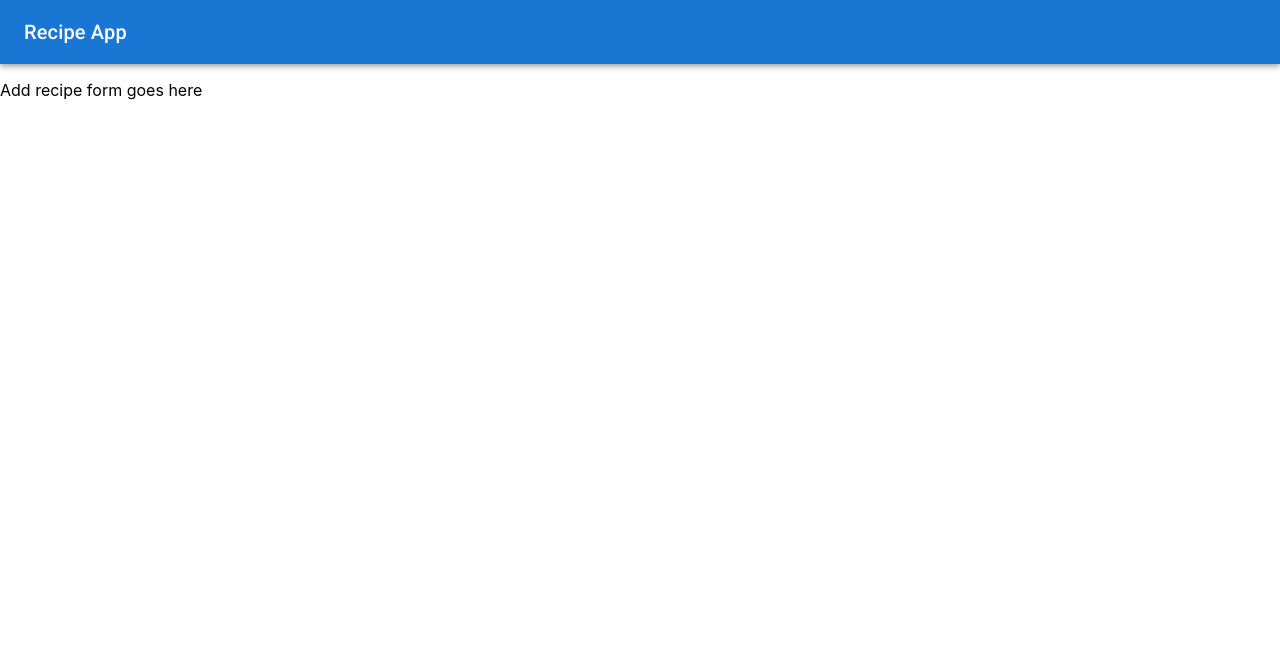
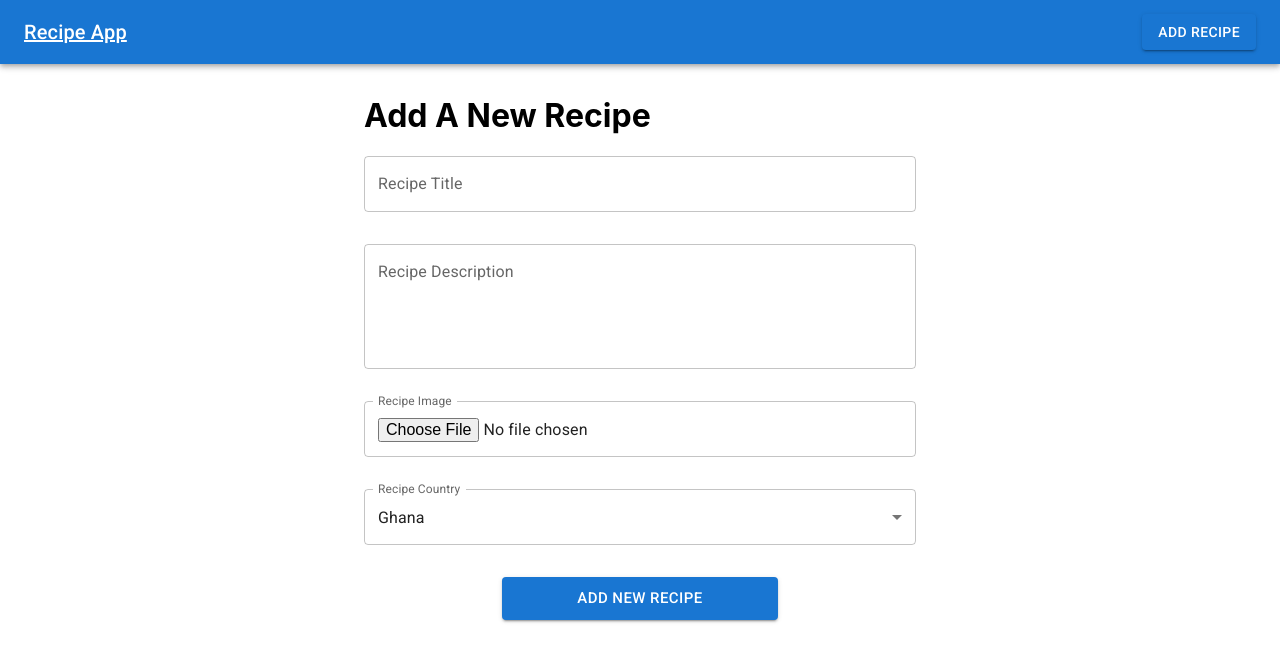
Before and after one commit to Melomey/recipe-app, a React (Create React App) app: page /add-recipe in a window 1280 px wide. Shown: the top 662 px of the page. Built offline with nearby package versions, Linux system fonts and the light colour scheme.

Commit message:
added a form

```diff
--- a/package.json
+++ b/package.json
@@ -7,6 +7,7 @@
     "@emotion/styled": "^11.11.0",
     "@fontsource/roboto": "^5.0.8",
     "@mui/icons-material": "^5.15.10",
+    "@mui/lab": "^5.0.0-alpha.169",
     "@mui/material": "^5.15.10",
     "@testing-library/jest-dom": "^5.17.0",
     "@testing-library/react": "^13.4.0",
--- a/src/App.js
+++ b/src/App.js
@@ -15,7 +15,7 @@
 function App() {
   return (
     <>
-    <Navbar />
+
     <RouterProvider router={router} />
     </>
   );
--- a/src/components/navbar/index.jsx
+++ b/src/components/navbar/index.jsx
@@ -1,14 +1,15 @@
-import { AppBar, Toolbar, Typography } from "@mui/material";
+import { AppBar, Button, Toolbar, Typography } from "@mui/material";
+import { Link } from "react-router-dom";
 
 
 
 export default function Navbar(){
     return (<AppBar position="static">
     <Toolbar>
-      <Typography variant="h6" component="div" sx={{ flexGrow: 1 }}>
+      <Typography to="/recipes" variant="h6" component={Link} color="inherit"  sx={{ flexGrow: 1 }}>
         Recipe App
       </Typography>
-
+      <Button component={Link} variant="contained" to="/add-recipe" color="primary">ADD RECIPE</Button>
     </Toolbar>
   </AppBar>
   );
--- a/src/pages/add-recipe/index.jsx
+++ b/src/pages/add-recipe/index.jsx
@@ -1,5 +1,113 @@
+import { Alert, Box, Collapse, Container, IconButton, MenuItem, TextField } from "@mui/material";
+import { Close } from "@mui/icons-material";
+import { LoadingButton } from "@mui/lab";
+import { useState } from "react";
+import Navbar from "../../components/navbar";
+
+
+const countries = [
+    { value: 'GH', label: 'Ghana' },
+    { value: 'NG', label: 'Nigeria' },
+    { value: 'BE', label: 'Benin' },
+    { value: 'TG', label: 'Togo' }
+];
+
 export default function AddRecipe() {
+    const [loading, setLoading] = useState(false);
+    const [open, setOpen] = useState(false);
+
+    const addRecipe = async (event) => {
+        setLoading(true);
+        // Prevent default form submit behavior
+        event.preventDefault();
+        // Get form data
+        const formData = new FormData(event.target);
+        // Post form data to the backend
+        const response = await fetch(`${process.env.REACT_APP_RECIPE_API}/recipes`, {
+            method: 'POST',
+            body: formData,
+        });
+        if (response.status === 201) {
+            const data = await response.json();
+            console.log(data);
+            setOpen(true);
+        }
+        setLoading(false);
+    }
+
     return (
-        <p>Add recipe form goes here</p>
-    )
+        <>
+            <Navbar/>
+            <Container sx={{ my: '2rem' }} maxWidth="sm">
+                <h1>Add A New Recipe</h1>
+                <form onSubmit={addRecipe}>
+                    <TextField
+                        sx={{ mb: '2rem' }}
+                        fullWidth
+                        name="title"
+                        label="Recipe Title" />
+                    <TextField
+                        sx={{ mb: '2rem' }}
+                        fullWidth
+                        name="description"
+                        label="Recipe Description"
+                        multiline
+                        rows={4} />
+                    <TextField
+                        sx={{ mb: '2rem' }}
+                        InputLabelProps={{
+                            shrink: true,
+                        }}
+                        type="file"
+                        fullWidth
+                        name="image"
+                        label="Recipe Image" />
+                    <TextField
+                        sx={{ mb: '2rem' }}
+                        select
+                        fullWidth
+                        name="country"
+                        label="Recipe Country"
+                        defaultValue="GH"
+                    >
+                        {countries.map((option) => (
+                            <MenuItem key={option.value} value={option.value}>
+                                {option.label}
+                            </MenuItem>
+                        ))}
+                    </TextField>
+                    <Box textAlign="center">
+                        <Collapse in={open}>
+                            <Alert
+                                action={
+                                    <IconButton
+                                        aria-label="close"
+                                        color="inherit"
+                                        size="small"
+                                        onClick={() => {
+                                            setOpen(false);
+                                        }}
+                                    >
+                                        <Close fontSize="inherit" />
+                                    </IconButton>
+                                }
+                                sx={{ mb: 2 }}
+                            >
+                                New Recipe Added Successfully!
+                            </Alert>
+                        </Collapse>
+
+                        <LoadingButton
+                            sx={{ width: '50%' }}
+                            loading={loading}
+                            type="submit"
+                            size="large"
+                            variant="contained">
+                            Add New Recipe
+                        </LoadingButton>
+                    </Box>
+                </form>
+            </Container>
+        </>
+    );
 }
--- a/src/pages/recipe/index.jsx
+++ b/src/pages/recipe/index.jsx
@@ -2,6 +2,7 @@
 import { useParams } from "react-router-dom"
 import useSWR from "swr";
 import spinner from "../../assets/images/bouncing-circles.svg"
+import Navbar from "../../components/navbar";
 
 
 
@@ -25,6 +26,7 @@
 
     return (
     <>
+    <Navbar/>
     {isLoading ? <img src={spinner}/> : (
         <Container>
         <h1>{recipe.title}</h1>
--- a/src/pages/recipes/index.jsx
+++ b/src/pages/recipes/index.jsx
@@ -1,9 +1,10 @@
 
-import { Card, CardActionArea, CardContent, CardMedia, Container, Grid, TextField } from "@mui/material";
+import {  Container, Grid, TextField } from "@mui/material";
 import RecipeItem from "../../components/recipe-item";
 import { useState, useEffect } from "react";
 import noRecipes from "../../assets/images/undraw_no_data_re_kwbl.svg";
 import spinner from "../../assets/images/bouncing-circles.svg";
+import Navbar from "../../components/navbar";
 
 
 export default function Recipes() {
@@ -34,6 +35,8 @@
    useEffect(searchRecipes, []);
 
    return (
+      <>
+      <Navbar/>
       <Container sx={{ my: '2rem' }} >
          <TextField
             fullWidth id="outlined-basic"
@@ -50,5 +53,6 @@
             )}
          </Grid>
       </Container>
+      </>
    );
 }
```
Also changed, not shown: 1 other file (tests, documents, lock files or other folders).
